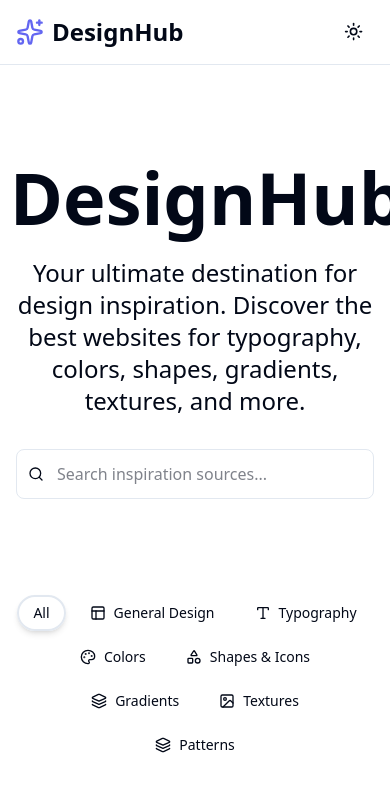
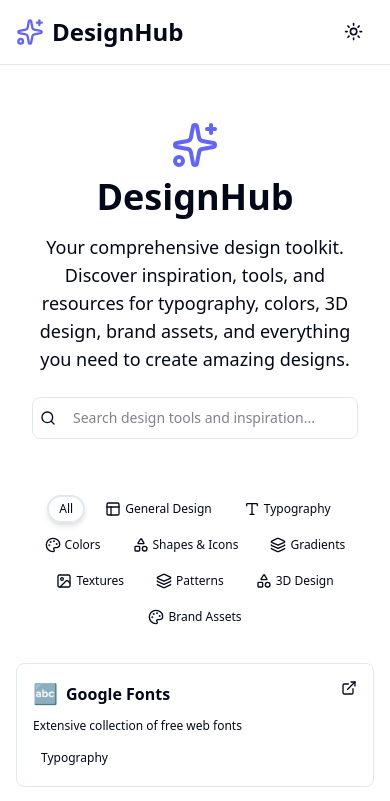
Before and after one commit to devzdevelop/design-inspiration, a Next.js app: page / in a window 390 px wide. Shown: the top 801 px of the page. Built offline with nearby package versions, Linux system fonts and the light colour scheme.

Commit message:
Added more sites and tools

```diff
--- a/src/app/page.tsx
+++ b/src/app/page.tsx
@@ -400,6 +400,178 @@ const inspirationSites: InspirationSite[] = [
 		category: 'general',
 		icon: '♾️',
 	},
+
+	// 3D Web Design
+	{
+		name: 'Spline',
+		url: 'https://spline.design',
+		description: '3D design tool specifically for web and mobile',
+		category: '3d',
+		icon: '🎨',
+	},
+	{
+		name: 'Three.js',
+		url: 'https://threejs.org',
+		description: 'JavaScript 3D library for web development',
+		category: '3d',
+		icon: '📦',
+	},
+	{
+		name: 'R3F',
+		url: 'https://docs.pmnd.rs/react-three-fiber',
+		description: 'React renderer for Three.js web projects',
+		category: '3d',
+		icon: '⚛️',
+	},
+	{
+		name: 'Figma 3D',
+		url: 'https://www.figma.com/community/tag/3d',
+		description: '3D components and plugins for Figma web design',
+		category: '3d',
+		icon: '🔺',
+	},
+	{
+		name: 'LottieFiles',
+		url: 'https://lottiefiles.com',
+		description: '3D animations for web and mobile interfaces',
+		category: '3d',
+		icon: '🎭',
+	},
+	{
+		name: 'A-Frame',
+		url: 'https://aframe.io',
+		description: 'Web framework for VR experiences in browsers',
+		category: '3d',
+		icon: '🌐',
+	},
+	{
+		name: 'WebXR',
+		url: 'https://immersiveweb.dev',
+		description: 'Web-based VR and AR for websites',
+		category: '3d',
+		icon: '🥽',
+	},
+	{
+		name: 'Vectary',
+		url: 'https://www.vectary.com',
+		description: 'Online 3D design with web export capabilities',
+		category: '3d',
+		icon: '🔮',
+	},
+	{
+		name: 'Sketchfab',
+		url: 'https://sketchfab.com',
+		description: '3D model viewer for embedding in websites',
+		category: '3d',
+		icon: '🏛️',
+	},
+	{
+		name: 'Poly Haven',
+		url: 'https://polyhaven.com',
+		description: 'Free 3D assets optimized for web use',
+		category: '3d',
+		icon: '🏔️',
+	},
+	{
+		name: 'Ready Player Me',
+		url: 'https://readyplayer.me',
+		description: '3D avatars for web and metaverse projects',
+		category: '3d',
+		icon: '👤',
+	},
+	{
+		name: 'Blender',
+		url: 'https://www.blender.org',
+		description: 'Free 3D creation suite with web export options',
+		category: '3d',
+		icon: '🎬',
+	},
+
+	// Brand Assets
+	{
+		name: 'Brand Guidelines',
+		url: 'https://brandguidelines.com',
+		description: 'Free collection of brand guidelines and style guides',
+		category: 'brand',
+		icon: '📋',
+	},
+	{
+		name: 'Brand New',
+		url: 'https://www.underconsideration.com/brandnew',
+		description: 'Free brand identity and logo design inspiration',
+		category: 'brand',
+		icon: '🆕',
+	},
+	{
+		name: 'Logo Design Love',
+		url: 'https://www.logodesignlove.com',
+		description: 'Free logo design inspiration and case studies',
+		category: 'brand',
+		icon: '❤️',
+	},
+	{
+		name: 'Brandmark',
+		url: 'https://brandmark.io',
+		description: 'Free AI-powered logo generator and brand kit creator',
+		category: 'brand',
+		icon: '🤖',
+	},
+	{
+		name: 'Looka',
+		url: 'https://looka.com',
+		description: 'Free AI logo maker and brand identity platform',
+		category: 'brand',
+		icon: '👁️',
+	},
+	{
+		name: 'Canva Brand Kit',
+		url: 'https://www.canva.com/brand-kit',
+		description: 'Free brand kit and style guide templates',
+		category: 'brand',
+		icon: '🎨',
+	},
+	{
+		name: 'Figma Brand Templates',
+		url: 'https://www.figma.com/community/tag/brand',
+		description: 'Free brand guidelines and identity templates',
+		category: 'brand',
+		icon: '🔺',
+	},
+	{
+		name: 'Logo Maker',
+		url: 'https://logomaker.com',
+		description: 'Free logo design tool with brand assets',
+		category: 'brand',
+		icon: '✏️',
+	},
+	{
+		name: 'Hatchful',
+		url: 'https://hatchful.shopify.com',
+		description: 'Free logo maker by Shopify',
+		category: 'brand',
+		icon: '🛍️',
+	},
+	{
+		name: 'Brand Colors',
+		url: 'https://brandcolors.net',
+		description: 'Free official brand color palettes and hex codes',
+		category: 'brand',
+		icon: '🎨',
+	},
+	{
+		name: 'Google Fonts',
+		url: 'https://fonts.google.com',
+		description: 'Free typography for brand identity',
+		category: 'brand',
+		icon: '📝',
+	},
+	{
+		name: 'Font Squirrel',
+		url: 'https://www.fontsquirrel.com',
+		description: 'Free commercial-use fonts for brands',
+		category: 'brand',
+		icon: '🔤',
+	},
 ];
 
 const categories = [
@@ -435,6 +607,18 @@ const categories = [
 		icon: Layers,
 		color: 'text-pink-600',
 	},
+	{
+		id: '3d',
+		name: '3D Design',
+		icon: Shapes,
+		color: 'text-cyan-600',
+	},
+	{
+		id: 'brand',
+		name: 'Brand Assets',
+		icon: Palette,
+		color: 'text-emerald-600',
+	},
 ];
 
 export default function Home() {
@@ -454,31 +638,33 @@ export default function Home() {
 		<div className='min-h-screen bg-background'>
 			<Header />
 
-			<main className='container mx-auto px-4 py-8'>
+			<main className='container mx-auto px-4 sm:px-6 lg:px-8 py-6 sm:py-8 lg:py-12'>
 				{/* Hero Section */}
-				<div className='text-center py-16'>
-					<div className='flex items-center justify-center mb-6'>
+				<div className='text-center py-8 sm:py-12 lg:py-16'>
+					<div className='flex flex-col sm:flex-row items-center justify-center mb-4 sm:mb-6 space-y-2 sm:space-y-0 sm:space-x-4 lg:space-x-6'>
 						<Sparkles
-							className='h-16 w-16 mr-6'
+							className='h-12 w-12 sm:h-14 sm:w-14 lg:h-16 lg:w-16'
 							style={{ color: '#6366f1' }}
 						/>
-						<h1 className='text-7xl font-bold text-primary'>DesignHub</h1>
+						<h1 className='text-4xl sm:text-5xl lg:text-7xl font-bold text-primary'>
+							DesignHub
+						</h1>
 					</div>
-					<p className='text-2xl text-muted-foreground mb-8 max-w-3xl mx-auto font-medium'>
-						Your ultimate destination for design inspiration. Discover the best
-						websites for typography, colors, shapes, gradients, textures, and
-						more.
+					<p className='text-lg sm:text-xl lg:text-2xl text-muted-foreground mb-6 sm:mb-8 max-w-3xl mx-auto font-medium px-4'>
+						Your comprehensive design toolkit. Discover inspiration, tools, and
+						resources for typography, colors, 3D design, brand assets, and
+						everything you need to create amazing designs.
 					</p>
 
 					{/* Search Bar */}
-					<div className='relative max-w-md mx-auto mb-8'>
-						<Search className='absolute left-3 top-1/2 transform -translate-y-1/2 text-muted-foreground h-4 w-4' />
+					<div className='relative max-w-sm sm:max-w-md mx-auto mb-6 sm:mb-8 px-4'>
+						<Search className='absolute left-6 top-1/2 -translate-y-1/2 text-muted-foreground h-4 w-4' />
 						<input
 							type='text'
-							placeholder='Search inspiration sources...'
+							placeholder='Search design tools and inspiration...'
 							value={searchTerm}
 							onChange={(e) => setSearchTerm(e.target.value)}
-							className='w-full pl-10 pr-4 py-3 border border-input rounded-lg bg-background focus:outline-none focus:ring-2 focus:ring-ring focus:border-transparent'
+							className='w-full pl-10 pr-4 py-2.5 sm:py-3 border border-input rounded-lg bg-background focus:outline-none focus:ring-2 focus:ring-ring focus:border-transparent text-sm sm:text-base'
 						/>
 					</div>
 				</div>
@@ -486,11 +672,11 @@ export default function Home() {
 				{/* Category Filter */}
 				<div
 					id='filters'
-					className='flex flex-wrap justify-center gap-2 mb-12'
+					className='flex flex-wrap justify-center gap-2 sm:gap-3 mb-8 sm:mb-10 lg:mb-12 px-4'
 				>
 					<button
 						onClick={() => setSelectedCategory('all')}
-						className={`px-4 py-2 rounded-full text-sm font-medium transition-all duration-200 cursor-pointer relative group ${
+						className={`px-3 sm:px-4 py-1.5 sm:py-2 rounded-full text-xs sm:text-sm font-medium transition-all duration-200 cursor-pointer relative group ${
 							selectedCategory === 'all'
 								? 'bg-primary text-primary-foreground shadow-md'
 								: 'bg-muted text-muted-foreground hover:bg-muted/80 hover:shadow-sm'
@@ -508,7 +694,7 @@ export default function Home() {
 								key={category.id}
 								data-category={category.id}
 								onClick={() => setSelectedCategory(category.id)}
-								className={`flex items-center space-x-2 px-4 py-2 rounded-full text-sm font-medium transition-all duration-200 cursor-pointer relative group ${
+								className={`flex items-center space-x-1 sm:space-x-2 px-3 sm:px-4 py-1.5 sm:py-2 rounded-full text-xs sm:text-sm font-medium transition-all duration-200 cursor-pointer relative group ${
 									selectedCategory === category.id
 										? 'bg-primary text-primary-foreground shadow-md'
 										: 'bg-muted text-muted-foreground hover:bg-muted/80 hover:shadow-sm'
@@ -525,25 +711,25 @@ export default function Home() {
 				</div>
 
 				{/* Inspiration Grid */}
-				<div className='grid grid-cols-1 md:grid-cols-2 lg:grid-cols-3 gap-6'>
+				<div className='grid grid-cols-1 sm:grid-cols-2 lg:grid-cols-3 gap-4 sm:gap-5 lg:gap-6'>
 					{filteredSites.map((site, index) => (
 						<a
 							key={index}
 							href={site.url}
 							target='_blank'
 							rel='noopener noreferrer'
-							className='group block p-6 border border-border rounded-lg bg-card hover:bg-accent transition-all duration-200 hover:shadow-lg hover:scale-105 cursor-pointer'
+							className='group block p-4 sm:p-5 lg:p-6 border border-border rounded-lg bg-card hover:bg-accent transition-all duration-200 hover:shadow-lg hover:scale-105 cursor-pointer'
 						>
-							<div className='flex items-start justify-between mb-3'>
-								<div className='flex items-center space-x-3'>
-									<span className='text-2xl'>{site.icon}</span>
-									<h3 className='font-semibold text-lg group-hover:text-primary transition-colors'>
+							<div className='flex items-start justify-between mb-2 sm:mb-3'>
+								<div className='flex items-center space-x-2 sm:space-x-3'>
+									<span className='text-xl sm:text-2xl'>{site.icon}</span>
+									<h3 className='font-semibold text-base sm:text-lg group-hover:text-primary transition-colors'>
 										{site.name}
 									</h3>
 								</div>
-								<ExternalLink className='h-4 w-4 text-muted-foreground group-hover:text-primary transition-colors' />
+								<ExternalLink className='h-4 w-4 text-muted-foreground group-hover:text-primary transition-colors flex-shrink-0' />
 							</div>
-							<p className='text-muted-foreground text-sm mb-3'>
+							<p className='text-muted-foreground text-xs sm:text-sm mb-2 sm:mb-3 leading-relaxed'>
 								{site.description}
 							</p>
 							<span className='inline-block px-2 py-1 text-xs font-medium bg-primary/10 text-primary rounded-full'>
@@ -556,19 +742,19 @@ export default function Home() {
 				{filteredSites.length === 0 && (
 					<div className='text-center py-16'>
 						<p className='text-muted-foreground text-lg'>
-							No inspiration sources found matching your search.
+							No design tools or inspiration found matching your search.
 						</p>
 					</div>
 				)}
 			</main>
 
 			{/* Footer */}
-			<footer className='border-t bg-muted/50 mt-16'>
-				<div className='container mx-auto px-4 py-8'>
+			<footer className='border-t bg-muted/50 mt-12 sm:mt-16'>
+				<div className='container mx-auto px-4 sm:px-6 lg:px-8 py-6 sm:py-8'>
 					<div className='text-center text-muted-foreground'>
 						<p className='mb-2'>Made with ❤️ for designers and developers</p>
 						<p className='text-sm'>
-							Your one-stop destination for design inspiration
+							Your comprehensive design toolkit for inspiration and tools
 						</p>
 					</div>
 				</div>
--- a/tailwind.config.ts
+++ b/tailwind.config.ts
@@ -1,7 +1,7 @@
 import type { Config } from 'tailwindcss';
 
 const config: Config = {
-	darkMode: ['class'],
+	darkMode: 'class',
 	content: [
 		'./src/pages/**/*.{js,ts,jsx,tsx,mdx}',
 		'./src/components/**/*.{js,ts,jsx,tsx,mdx}',
```
Also changed, not shown: src/components/header.tsx (+24 -60 lines), 1 other file (tests, documents, lock files or other folders).
